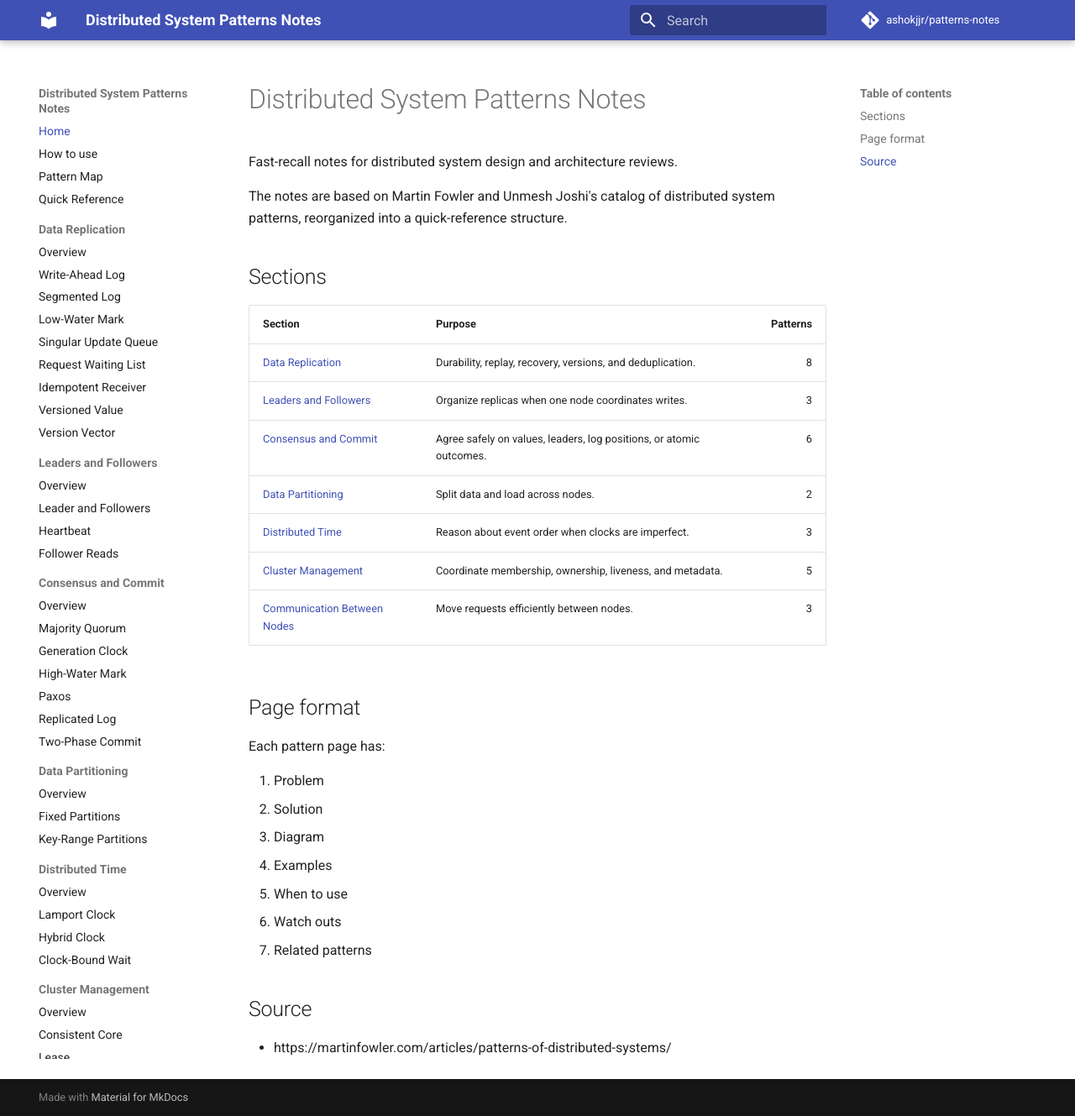
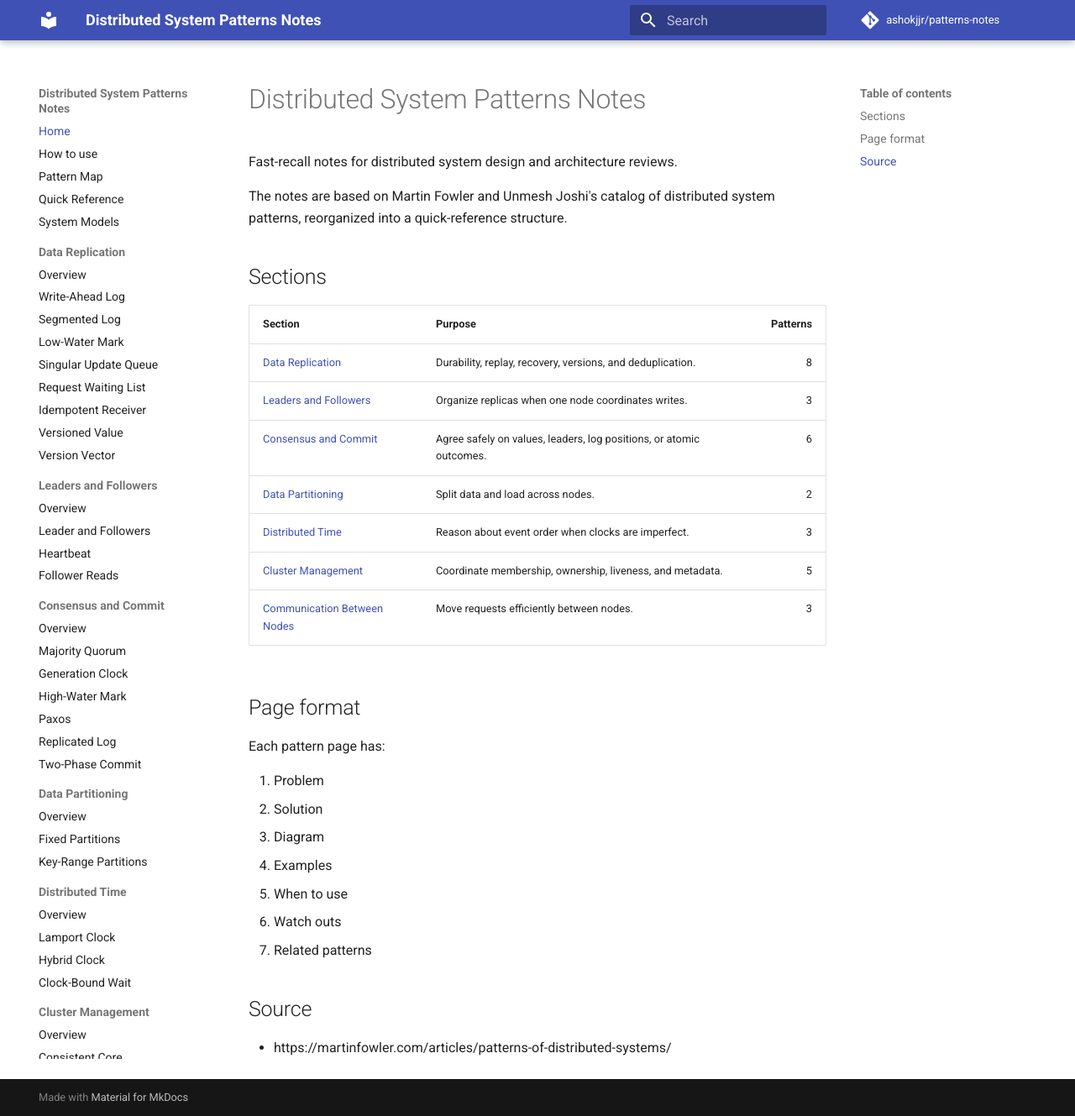
Before and after one commit to ashokjjr/patterns-notes, an MkDocs documentation site: the page built from docs/index.md, in a window 1280 px wide and 1329 px high. Shown: the whole window at 84% size. Built offline with MkDocs 1.6.1 and Material for MkDocs 9.7.7, drawn with Linux system fonts in a browser that asks for light colours; comment, search, counter and statistics services are not loaded.

Commit message:
Add system models to site navigation

```diff
--- a/mkdocs.yml
+++ b/mkdocs.yml
@@ -34,6 +34,7 @@ nav:
   - How to use: reference/how-to-use.md
   - Pattern Map: reference/pattern-map.md
   - Quick Reference: reference/quick-reference.md
+  - System Models: 00-system-models/index.md
   - Data Replication:
       - Overview: 01-data-replication/index.md
       - Write-Ahead Log: 01-data-replication/01-write-ahead-log.md
```
